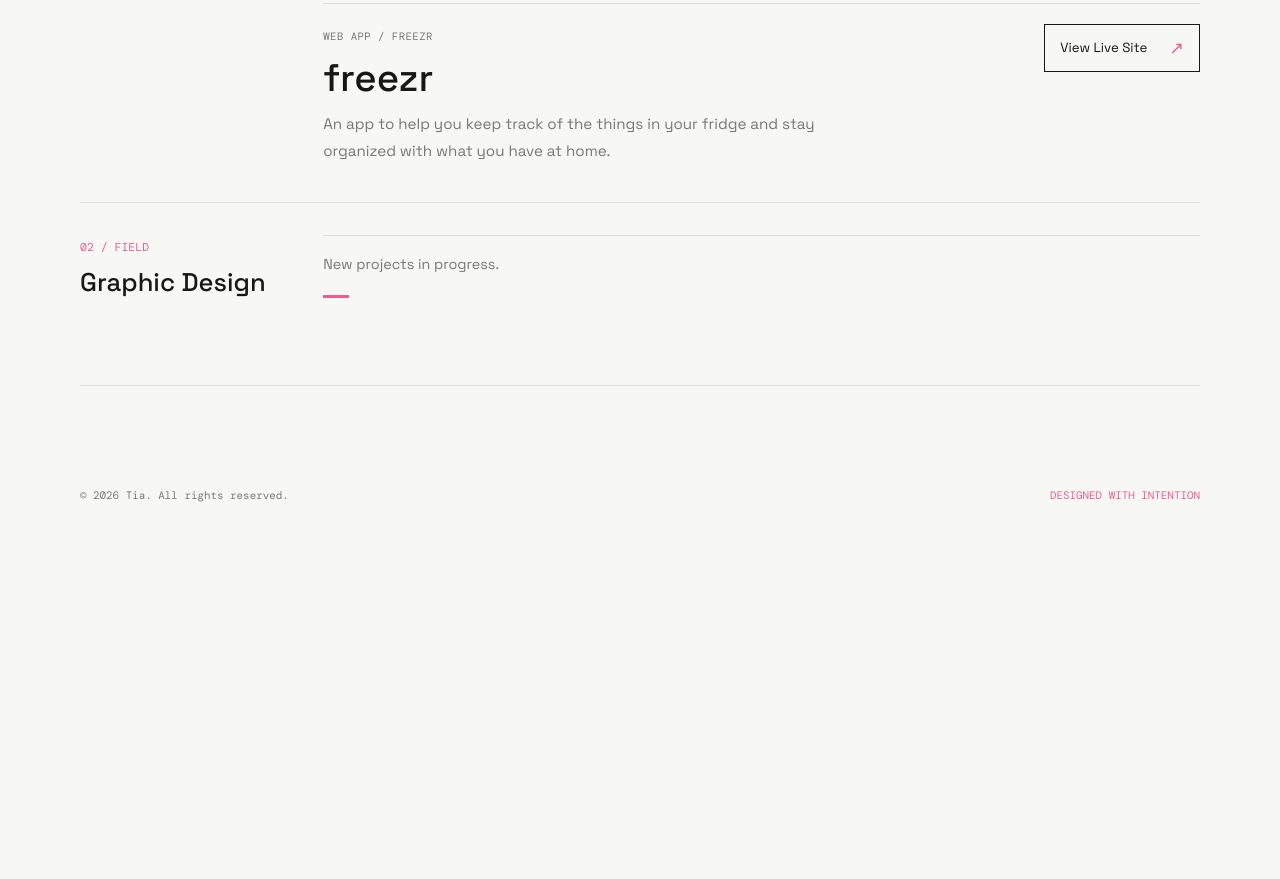
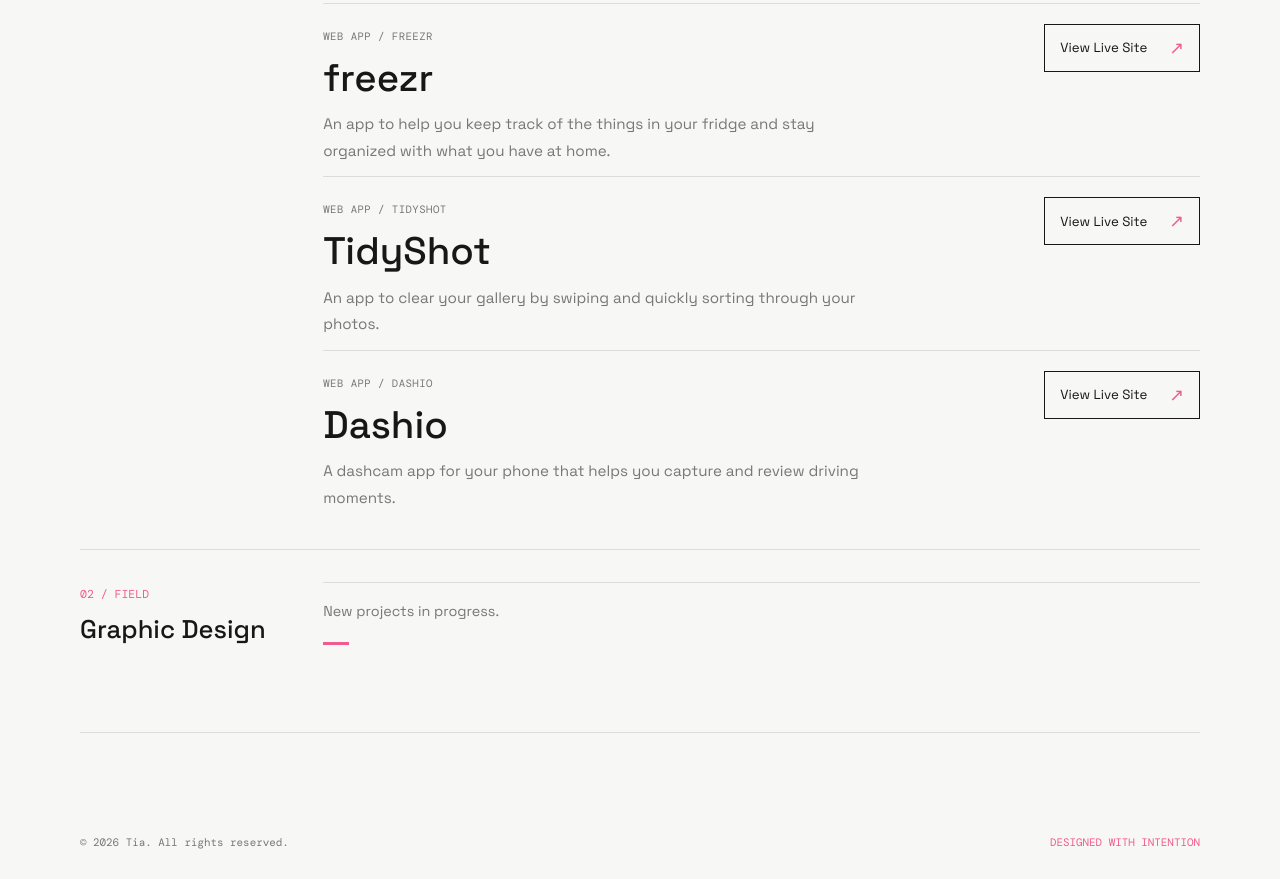
Before and after one commit to tiyalov/portfolio, a plain HTML site: page index.html in a window 1280 px wide. Shown: the part 1438-2317 px from the top of the page. Before the commit the page ends 1970 px from the top, so only its background shows below. Drawn offline with nearby package versions, Linux system fonts and the light colour scheme.

Commit message:
Add tidyshot and dashio entries

```diff
--- a/index.html
+++ b/index.html
@@ -137,6 +137,22 @@
                   <p data-i18n="freezrDescription">An app to help you keep track of the things in your fridge and stay organized with what you have at home.</p>
                   <a href="https://freezr-79e2f.web.app/" target="_blank" rel="noopener noreferrer" class="btn" data-i18n="viewSite">View Live Site</a>
                 </article>
+                <article class="project-card" id="tidyshot">
+                  <div class="card-header">
+                    <span class="tag" data-i18n="tidyShotTag">WEB APP / TIDYSHOT</span>
+                    <h3>TidyShot</h3>
+                  </div>
+                  <p data-i18n="tidyShotDescription">An app to clear your gallery by swiping and quickly sorting through your photos.</p>
+                  <a href="https://tidyshot.smartklik.si/" target="_blank" rel="noopener noreferrer" class="btn" data-i18n="viewSite">View Live Site</a>
+                </article>
+                <article class="project-card" id="dashio">
+                  <div class="card-header">
+                    <span class="tag" data-i18n="dashioTag">WEB APP / DASHIO</span>
+                    <h3>Dashio</h3>
+                  </div>
+                  <p data-i18n="dashioDescription">A dashcam app for your phone that helps you capture and review driving moments.</p>
+                  <a href="https://dashio.smartklik.si/" target="_blank" rel="noopener noreferrer" class="btn" data-i18n="viewSite">View Live Site</a>
+                </article>
               </div>
             </div>
           </details>
--- a/script.js
+++ b/script.js
@@ -37,6 +37,10 @@ const translations = {
     intruderAlertDescription: "An app that alerts you to suspicious activity and helps you stay aware of what is happening around you.",
     freezrTag: "WEB APP / FREEZR",
     freezrDescription: "An app to help you keep track of the things in your fridge and stay organized with what you have at home.",
+    tidyShotTag: "WEB APP / TIDYSHOT",
+    tidyShotDescription: "An app to clear your gallery by swiping and quickly sorting through your photos.",
+    dashioTag: "WEB APP / DASHIO",
+    dashioDescription: "A dashcam app for your phone that helps you capture and review driving moments.",
     viewSite: "View Live Site",
     emptyProjects: "New projects in progress.",
     copyright: "© 2026 Tia. All rights reserved.",
@@ -76,6 +80,10 @@ const translations = {
     intruderAlertDescription: "Aplikacija, ki vas opozori na sumljive dejavnosti in vam pomaga ostati obveščeni o dogajanju okoli vas.",
     freezrTag: "SPLETNA APLIKACIJA / FREEZR",
     freezrDescription: "Aplikacija, ki vam pomaga slediti stvarem v hladilniku in ostati organizirani glede tega, kar imate doma.",
+    tidyShotTag: "SPLETNA APLIKACIJA / TIDYSHOT",
+    tidyShotDescription: "Aplikacija za čiščenje galerije z podrsavanjem in hitrim razvrščanjem fotografij.",
+    dashioTag: "SPLETNA APLIKACIJA / DASHIO",
+    dashioDescription: "Aplikacija za dashcam za telefon, ki pomaga zajemati in pregledovati vožnje.",
     viewSite: "Ogled spletne strani",
     emptyProjects: "Novi projekti so v pripravi.",
     copyright: "© 2026 Tia. Vse pravice pridržane.",
```
